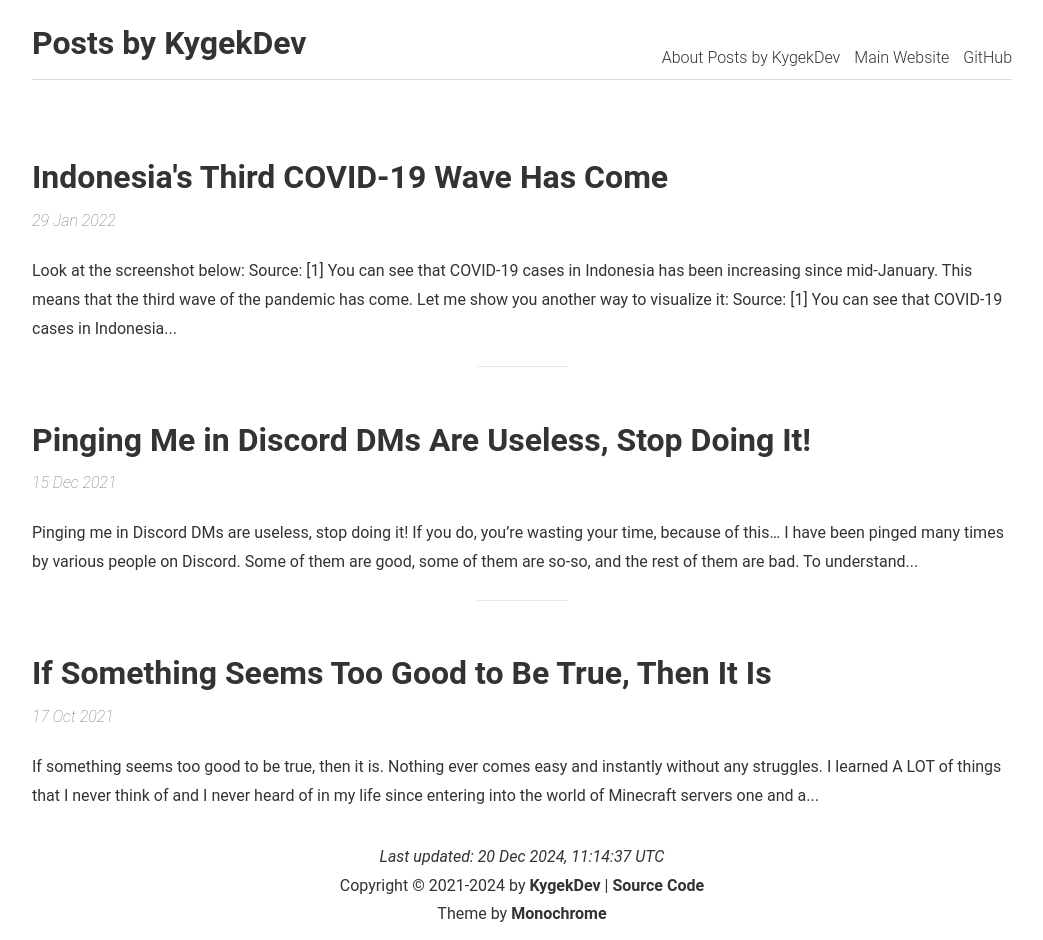
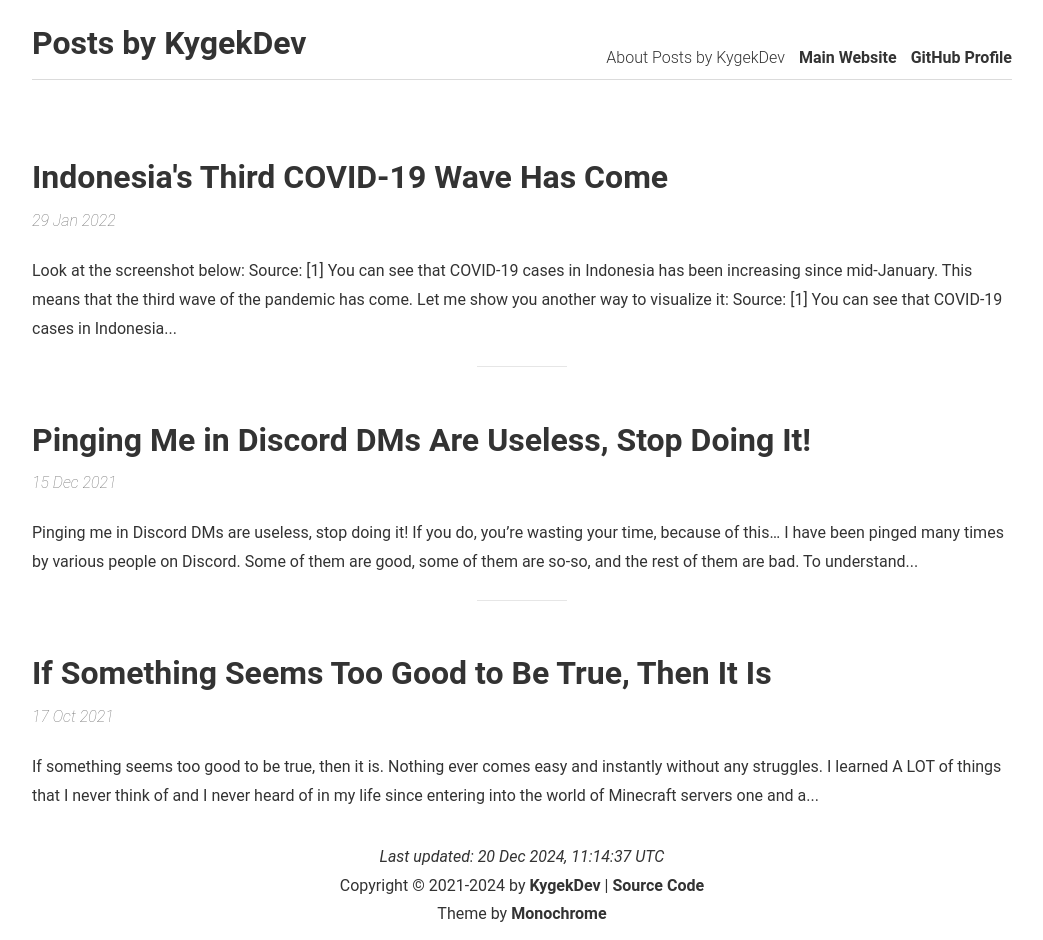
Before and after one commit to KygekDev/posts, a Jekyll site: the page built from index.html, in a window 1280 px wide. Shown: the whole page, without its empty margins (118-1161 px from the left). Built offline with Jekyll 4.4.1, drawn with Linux system fonts in a browser that asks for light colours; the list of posts is cut into pages by our own code.

Commit message:
Header links change

```diff
--- a/_includes/link.html
+++ b/_includes/link.html
@@ -1,2 +1,2 @@
-<a href="https://kygekdev.github.io" target="_blank">Main Website</a>
-<a href="https://github.com/KygekDev" target="_blank">GitHub</a>
+<a href="https://kygekdev.github.io" target="_blank"><strong>Main Website</strong></a>
+<a href="https://github.com/KygekDev" target="_blank"><strong>GitHub Profile</strong></a>
--- a/_includes/menu.html
+++ b/_includes/menu.html
@@ -5,7 +5,7 @@
 		<!-- Nav pages -->
 	  {% for page in site.pages %}
 	    {% if page.layout == "page" %}
-	      <a href="{% if site.baseurl == "/" %}{{ page.url }}{% else %}{{ page.url | prepend: site.baseurl }}{% endif %}" title="{{ page.title }}">{{ page.title }}</a>
+	      <a href="{% if site.baseurl == "/" %}{{ page.url }}{% else %}{{ page.url | prepend: site.baseurl }}{% endif %}" title="{{ page.title }}"><strong>{{ page.title }}</strong></a>
 	    {% endif %}
 	  {% endfor %}
 
```
